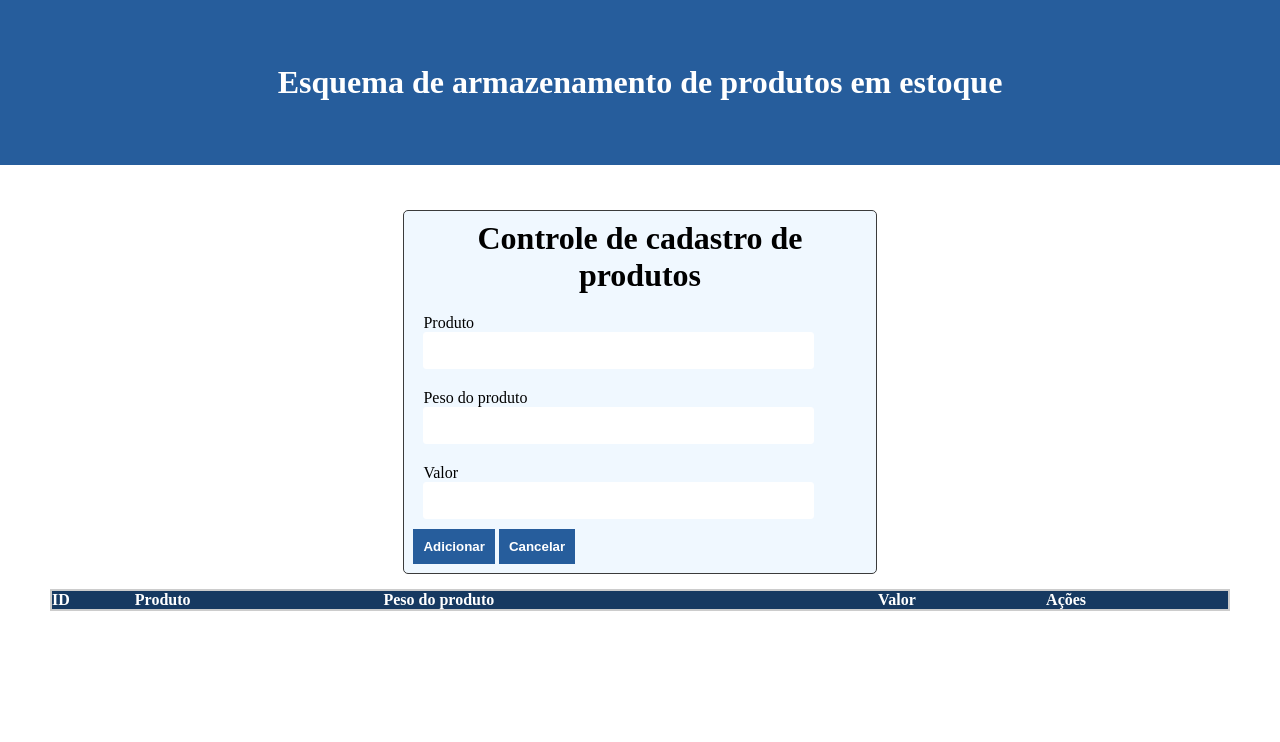
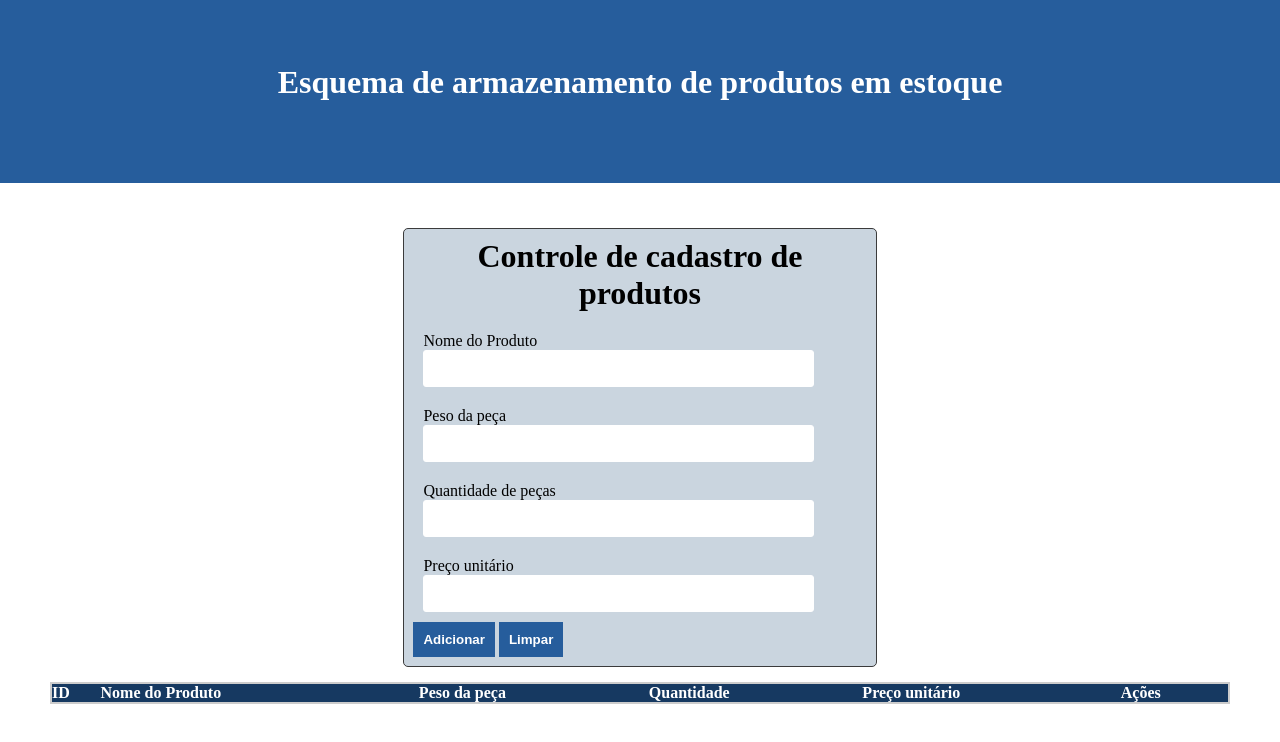
Before and after one commit to Juliana-L1ma/cadastro-de-produtos, a plain HTML site: page index.html in a window 1280 px wide. Drawn offline with Linux system fonts and the light colour scheme.

Commit message:
Add files via upload

```diff
--- a/css/style.css
+++ b/css/style.css
@@ -15,7 +15,7 @@ main{
 }
 
 .card{
-    background-color: aliceblue;
+    background-color: rgb(202, 213, 223);
     border: 1px solid rgb(59, 59, 59);
     width: 40%;
     margin: 0 auto;
--- a/index.html
+++ b/index.html
@@ -9,7 +9,8 @@
 </head>
 <body>
     <header>
-        <h1>Esquema de armazenamento de produtos em estoque</h1>
+        <h1>Esquema de armazenamento de produtos em estoque</h1><br>
+
     </header>
 
     <main>
@@ -18,22 +19,27 @@
                 <h1>Controle de cadastro de produtos</h1>
 
                 <div class="lineInput">
-                    <label>Produto</label>
-                    <input type="text" id="produto">
+                    <label>Nome do Produto</label>
+                    <input type="text" id="nomeProduto">
                 </div>
 
                 <div class="lineInput">
-                    <label>Peso do produto</label>
+                    <label>Peso da peça</label>
                     <input type="text" id="pesoDoProduto">
                 </div>
 
                 <div class="lineInput">
-                    <label>Valor</label>
+                    <label>Quantidade de peças</label>
+                    <input type="text" id="quantidade">
+                </div>
+
+                <div class="lineInput">
+                    <label>Preço unitário</label>
                     <input type="text" id="valor">
                 </div>
 
                 <button onclick="produto.salvar()">Adicionar</button>
-                <button onclick="produto.excluir()">Cancelar</button>
+                <button onclick="produto.excluir()">Limpar</button>
             </div>
         </div>
 
@@ -41,9 +47,10 @@
             <table>
                 <thead>
                     <th>ID</th>
-                    <th>Produto</th>
-                    <th>Peso do produto</th>
-                    <th>Valor</th>
+                    <th>Nome do Produto</th>
+                    <th>Peso da peça</th>
+                    <th>Quantidade</th>
+                    <th>Preço unitário</th>
                     <th>Ações</th>
                 </thead>
 
--- a/script1.js
+++ b/script1.js
@@ -29,14 +29,18 @@ class Produto{
            let td_id = tr.insertCell();
            let td_produto = tr.insertCell();
            let td_pesoDoProduto = tr.insertCell();
+           let td_quantidade = tr.insertCell();
            let td_valor = tr.insertCell();
            let td_acao = tr.insertCell();
 
            //colocando as informações do array dentro das linhas
            td_id.innerText = this.arrayProdutos[i].id;
-           td_produto.innerText = this.arrayProdutos[i].produto;
+           td_produto.innerText = this.arrayProdutos[i].nomeProduto;
            td_pesoDoProduto.innerText = this.arrayProdutos[i].pesoDoProduto;
+           td_quantidade.innerText = this.arrayProdutos[i].quantidade;
            td_valor.innerText = this.arrayProdutos[i].valor;
+
+
 
 
         }
@@ -44,8 +48,20 @@ class Produto{
 
     //coloca a informação e vai adicionando mais id a cada informação colocada
     adicionar(produto){
-         this.arrayProdutos.push(produto);
-         this.id++;
+        if(produto.pesoDoProduto < 100){
+            alert('O produto deve ter mais de 100 kilos para ser cadastrado');
+            return false;
+        }
+        if(produto.nomeProduto.length < 3){
+            alert('O nome deve ter mais de 3 caracteres');
+        }
+        if(produto.quantidade < 10){
+            alert('Quantidade de peça inválida deve ter 10 ou mais para cadastrar');
+        }else{
+            this.arrayProdutos.push(produto);
+            this.id++;
+        }
+
     }
 
      //averigua se os dados colocados pelo o usuário estão corretos, se estiver autoriza se não manda uma mensagem falando o que falta
@@ -53,16 +69,11 @@ class Produto{
         let produto = {}
 
         produto.id = this.id;
-        produto.nomeProduto = document.getElementById('produto').value;
+        produto.nomeProduto = document.getElementById('nomeProduto').value;
         produto.pesoDoProduto = document.getElementById('pesoDoProduto').value;
+        produto.quantidade = document.getElementById('quantidade').value;
         produto.valor = document.getElementById('valor').value;
 
-        if(produto.nomeProduto.length < 3){
-            alert('O nome deve ter mais de 3 caracteres');
-        }
-        if(produto.pesoDoProduto < 100){
-            alert('O produto deve ter mais de 100 kilos para ser cadastrado');
-        }
 
         return produto;
     }
@@ -81,7 +92,9 @@ class Produto{
         if(produto.valor == ''){
             msg += ' - informe o valor do produto \n';
         }
-
+        if(produto.quantidade == ''){
+            msg += ' - informe a quantidade de peças \n';
+        }
         if(msg != ''){
             alert(msg);
             return false
```
